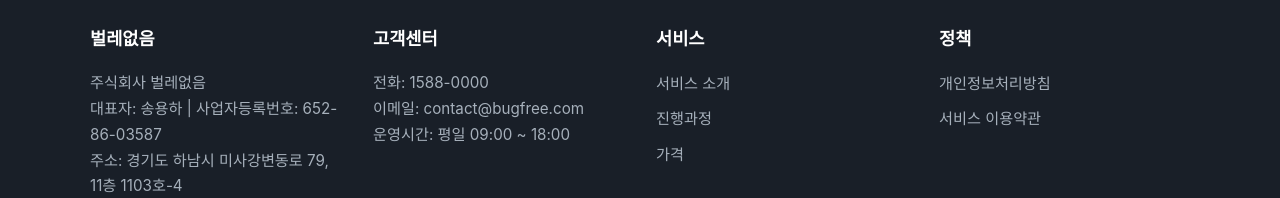
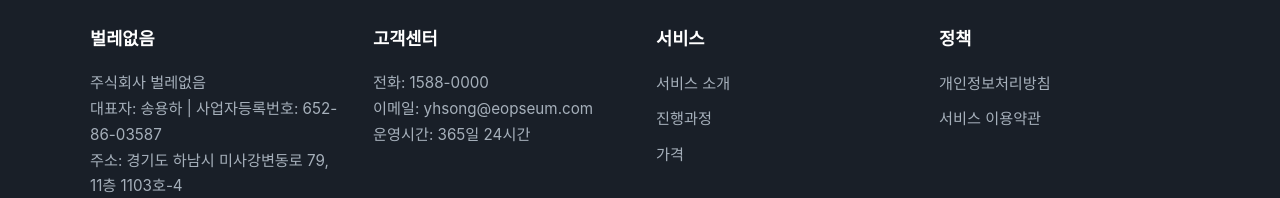
Before and after one commit to YonghaSong/eopseumcom, a website: page public/index.html in a window 1280 px wide. Shown: the part 5885-6083 px from the top of the page. Drawn offline with Linux system fonts and the light colour scheme.

Commit message:
고객센터 정보 업데이트: 이메일 및 운영시간 변경

```diff
--- a/public/index.html
+++ b/public/index.html
@@ -752,8 +752,8 @@
           <h4>고객센터</h4>
           <p>
             전화: 1588-0000<br>
-            이메일: contact@bugfree.com<br>
-            운영시간: 평일 09:00 ~ 18:00
+            이메일: yhsong@eopseum.com<br>
+            운영시간: 365일 24시간
           </p>
         </div>
         <div class="footer-col">
```
